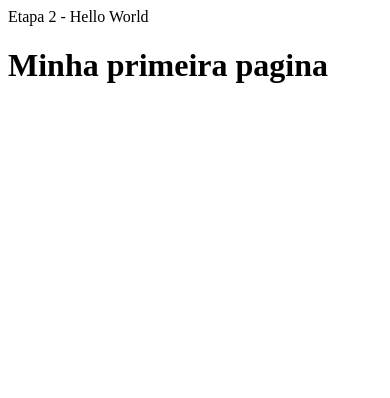
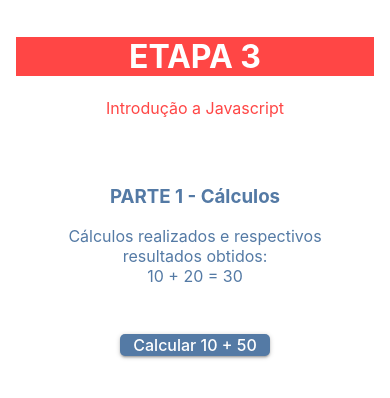
Before and after one commit to Lemos1347/EntregasM02-2022_HenriqueLemos, a plain HTML site: page 02_TUTORIAL/Semana 2/frontend/index.html in a window 390 px wide. Drawn offline with Linux system fonts and the light colour scheme.

Commit message:
Tutorial 3 feito

```diff
--- a/02_TUTORIAL/Semana 2/backend/app_22.js
+++ b/02_TUTORIAL/Semana 2/backend/app_31.js
@@ -3,7 +3,7 @@ const express = require('express');
 const app = express();
 
 const hostname = '127.0.0.1';
-const port = 3022;
+const port = 3031;
 app.use(express.static("../frontend/"));
 
 app.listen(port, hostname, () => {
--- a/02_TUTORIAL/Semana 2/frontend/css/estilo.css
+++ /dev/null
@@ -1,40 +0,0 @@
-@charset "utf-8";
-/* seletores padrões */
-body {
-    background-color:antiquewhite;
-}
-.col-6 , .col-8 {
-    min-height: 50px;
-    background-color:darkgrey;
-    border: solid 1px #000;
-}
-.col-md-8 {
-    background-color:darksalmon;
-}
-/*imagens flexiveis*/
-img {
-  	max-width: 100%;
-  	height: auto;
-}
-
-
-/*seletores para desktops*/
-@media screen and (max-width: 1128px) {
-	body {
-        background-color:aquamarine;
-    }
-}
-
-/*seletores para tablets*/
-@media screen and (max-width: 768px) {
-	body {
-        background-color:brown;
-    }
-}
-
-/*seletores para celurares*/
-@media screen and (max-width: 520px) {
-	body {
-        background-color:darkkhaki;
-    }
-}
--- a/02_TUTORIAL/Semana 2/frontend/css/style.css
+++ /dev/null
@@ -1,21 +0,0 @@
-/************************************************************************************************
- SITE WEB
-************************************************************************************************/
-
-body, html {
-	width: 100%;
-	height: 100%;
-	background-color: #F0F0F0;
-	margin: 0;
-	color: blue;
-	font-family: Arial, Helvetica, sans-serif;
-}
-
-#main {
-	max-width: 800px;
-	min-height: 100%;
-	margin: 0 auto;
-	background-color: #FFFFFF;
-	padding: 1rem;
-	text-align: center;
-}
--- a/02_TUTORIAL/Semana 2/frontend/css/style2.css
+++ /dev/null
@@ -1,21 +0,0 @@
-/************************************************************************************************
- SITE WEB
-************************************************************************************************/
-
-body, html {
-	width: 100%;
-	height: 100%;
-	background-color: #F0F0F0;
-	margin: 0;
-	color: rgb(0, 255, 170);
-	font-family: Arial, Helvetica, sans-serif;
-}
-
-#main {
-	max-width: 800px;
-	min-height: 100%;
-	margin: 0 auto;
-	background-color: #FFFFFF;
-	padding: 1rem;
-	text-align: center;
-}
--- a/02_TUTORIAL/Semana 2/frontend/index.html
+++ b/02_TUTORIAL/Semana 2/frontend/index.html
@@ -2,11 +2,20 @@
 <html>
 <head>
 	<meta charset="UTF-8" />
-	<title>Etapa 1</title>
+	<meta name="viewport" content="width=device-width, initial-scale=1, maximum-scale=1" />
+	<title>ETAPA 3</title>
+	<link rel="stylesheet" href="style.css" />
+	<script src="script.js"></script>
 </head>
 <body>
-	<div id="main"> Etapa 2 - Hello World 	</div>
-	<h1> Minha primeira pagina </h1>
-
+	<div id="main">
+	<h1>ETAPA 3</h1>
+	Introdução a Javascript
+		<div id="calc" class="sections">
+			<h3>PARTE 1 - Cálculos</h3>
+				Cálculos realizados e respectivos resultados obtidos:
+		</div>
+		<button onclick="CalcAddAndShow(10, 50)" class="button-calc">Calcular 10 + 50</button>
+	</div>
 </body>
 </html>
--- /dev/null
+++ b/02_TUTORIAL/Semana 2/frontend/script.js
@@ -0,0 +1,64 @@
+/*
+=======================
+Declaração de variáveis
+=======================
+*/
+
+var calcResDiv = "calc";
+
+/*
+=======================
+Event Listener
+=======================
+*/
+
+/* A adição dessa função que "escuta" um evento permite que
+   verifiquemos se a página foi carregada para só então chamar
+   a função CalcAddAndShow, pois ela só funcionará depois da
+   criação da div de resultado, com id "result" */
+document.onreadystatechange = function () {
+    if (document.readyState == "complete") {
+        var x0 = 10;
+        var y0 = 20;
+        // Alternativa equivalente: var x0 = 10, y0 = 20;
+        CalcAddAndShow(x0, y0);
+  }
+}
+
+
+/*
+=======================
+Funções
+=======================
+*/
+
+/* Função que calcula uma soma e mostra a operação realizada e o resultado obtido */
+function CalcAddAndShow(x, y){
+    var op = "+";
+    var result = Calc(x, y, op);
+    ShowOp(x, y, op);
+    ShowResult(result);
+}
+
+
+/* Função que calcula uma operação entre dois números recebidos como parâmetro */
+function Calc(x, y, op){
+    var result;
+    if (op == "+") {
+        result = x + y;
+    };
+    return result;
+}
+
+
+/* Função que mostra a operação realizada */
+function ShowOp(x, y, op){
+    document.getElementById(calcResDiv).innerHTML += `<br /> ${x} ${op} ${y} = `;
+    //Alternativa: .. += "<br />" + x + " " + op + " " + y + " = "
+}
+
+
+/* Função que mostra o resultado obtido */
+function ShowResult(res){
+    document.getElementById(calcResDiv).innerHTML += res;
+}
--- /dev/null
+++ b/02_TUTORIAL/Semana 2/frontend/style.css
@@ -0,0 +1,51 @@
+body, html {
+	width: 100%;
+	height: 100%;
+	background-color: #acb1bf;
+	margin: 0;
+	color: #ff4645;
+	font-family: -apple-system, BlinkMacSystemFont, "Segoe UI", Roboto, Oxygen,
+    Ubuntu, Cantarell, "Open Sans", "Helvetica Neue", sans-serif;
+}
+
+h1{
+	background-color: #ff4645;
+	color: white;
+}
+
+#main {
+	max-width: 800px;
+	min-height: 100%;
+	margin: 0 auto;
+	background-color: #FFFFFF;
+	padding: 1rem;
+	text-align: center;
+}
+
+.sections{
+	padding: 3em;
+}
+
+
+#calc{
+	color: #547aa5;
+}
+
+
+button {
+	padding: 3;
+	border: none;
+	font: inherit;
+	cursor: pointer;
+	border-radius: 5px;
+	font-weight: 500;
+	color: white;
+	width: 150px;
+  	box-shadow: 0 2px 2px 0 rgba(0, 0, 0, 0.14),
+    			0 3px 1px -2px rgba(0, 0, 0, 0.12),
+				0 1px 5px 0 rgba(0, 0, 0, 0.2);
+  }
+
+.button-calc{
+	background-color: #547aa5;
+}
```
Also changed, not shown: 02_TUTORIAL/Semana 2/frontend/index1.html (deleted, +0 -16 lines), 02_TUTORIAL/Semana 2/frontend/index2.html (deleted, +0 -16 lines), 02_TUTORIAL/Semana 2/frontend/index3.html (deleted, +0 -47 lines), 5 other files.
